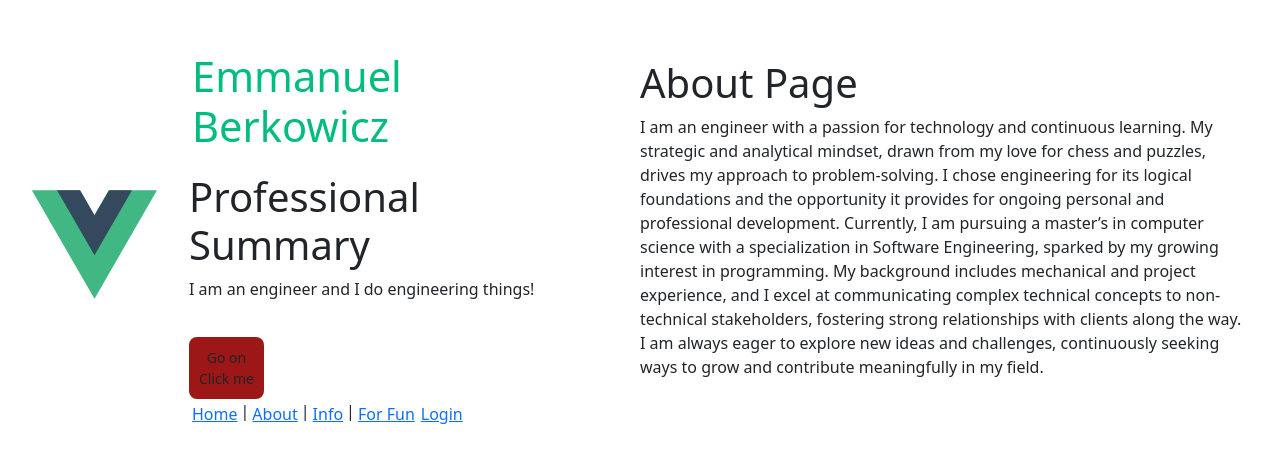
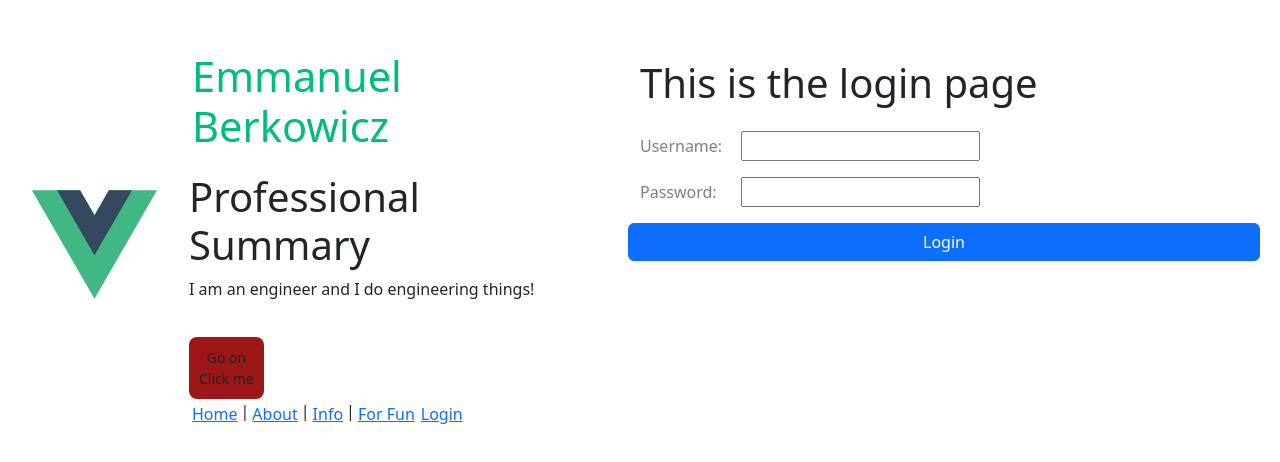
Before and after one commit to AnosVoldygod/emmanwebsite-, a Vue app: page /Login in a window 1280 px wide. Shown: the part 156-618 px from the top of the page. Built offline with nearby package versions, Linux system fonts and the light colour scheme.

Commit message:
func(login.vue): Added login username, password and button

```diff
--- a/src/views/Login.vue
+++ b/src/views/Login.vue
@@ -1,16 +1,38 @@
+<script setup>
+import { ref } from 'vue'
+</script>
+
 <template>
-  <div class="login">
-    <h1>About Page</h1>
-    <p>
-      I am an engineer with a passion for technology and continuous learning. My strategic and
-      analytical mindset, drawn from my love for chess and puzzles, drives my approach to
-      problem-solving. I chose engineering for its logical foundations and the opportunity it
-      provides for ongoing personal and professional development. Currently, I am pursuing a
-      master’s in computer science with a specialization in Software Engineering, sparked by my
-      growing interest in programming. My background includes mechanical and project experience, and
-      I excel at communicating complex technical concepts to non-technical stakeholders, fostering
-      strong relationships with clients along the way. I am always eager to explore new ideas and
-      challenges, continuously seeking ways to grow and contribute meaningfully in my field.
-    </p>
-  </div>
+  <header>
+    <h1>This is the login page</h1>
+  </header>
+
+  <main>
+    <form>
+      <!-- container for the username and password elements -->
+      <div class="login-container">
+        <div class="row py-3">
+          <div class="col">
+            <label for="username" class="login-label col-2">Username: </label>
+            <input type="text" class="login-control" id="username" />
+          </div>
+        </div>
+        <div class="row pb-3">
+          <div class="col">
+            <label for="password" class="login-label col-2">Password: </label>
+            <input type="text" class="login-control" id="username" />
+          </div>
+        </div>
+      </div>
+      <div class="row">
+        <button type="submit" class="btn btn-primary login-btn">Login</button>
+      </div>
+    </form>
+  </main>
 </template>
+
+<style>
+.login-container {
+  color: grey;
+}
+</style>
```
